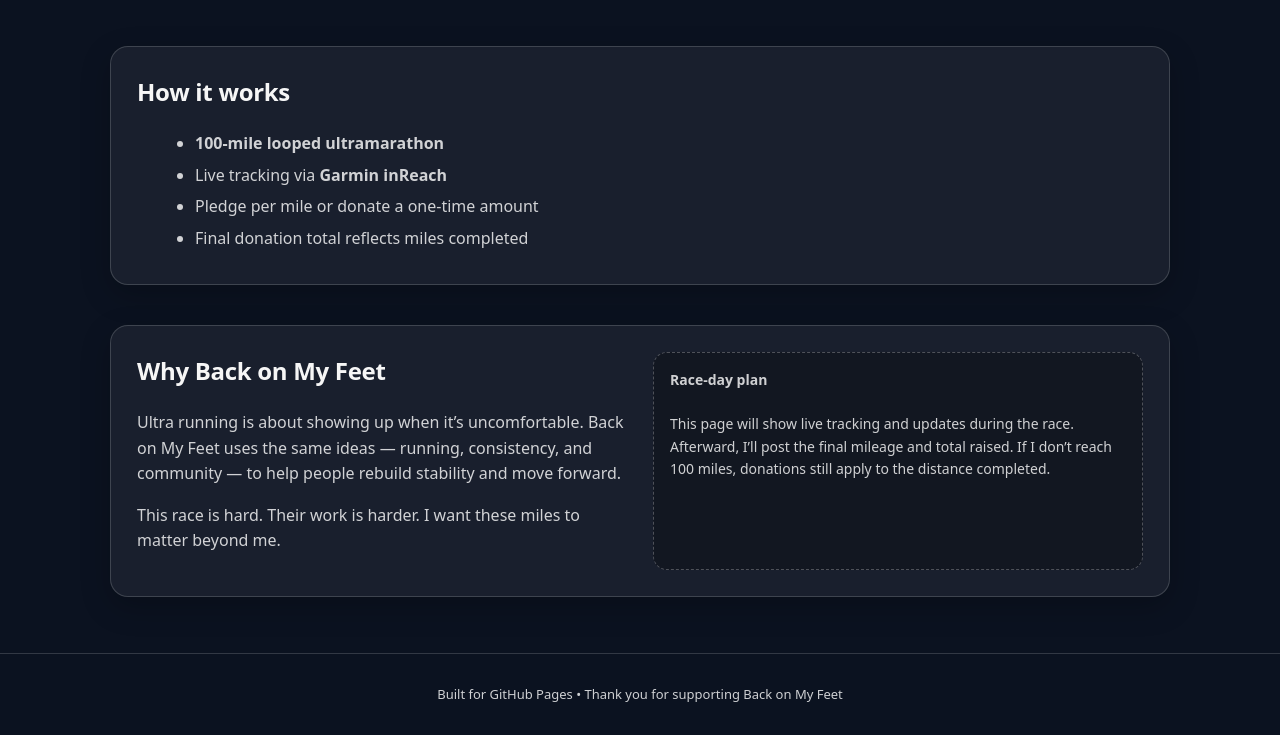
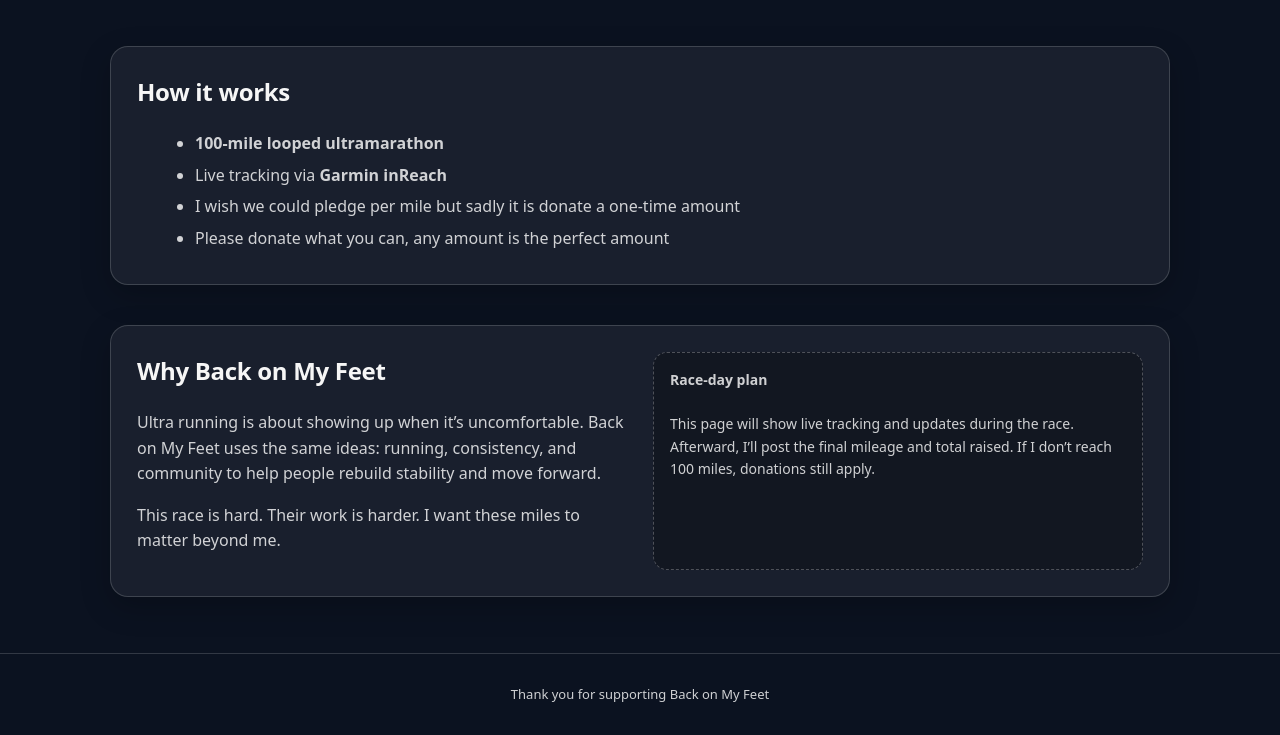
Before and after one commit to joekr/ultrajoe, a plain HTML site: page index.html in a window 1280 px wide. Shown: the part 778-1513 px from the top of the page. Drawn offline with Linux system fonts and the light colour scheme.

Commit message:
index.html update

```diff
--- a/index.html
+++ b/index.html
@@ -340,8 +340,8 @@
       <ul>
         <li><strong>100-mile looped ultramarathon</strong></li>
         <li>Live tracking via <strong>Garmin inReach</strong></li>
-        <li>Pledge per mile or donate a one-time amount</li>
-        <li>Final donation total reflects miles completed</li>
+        <li>I wish we could pledge per mile but sadly it is donate a one-time amount</li>
+        <li>Please donate what you can, any amount is the perfect amount</li>
       </ul>
     </section>
 
@@ -350,8 +350,8 @@
         <h2>Why Back on My Feet</h2>
         <p style="color:var(--muted);">
           Ultra running is about showing up when it’s uncomfortable.
-          Back on My Feet uses the same ideas — running, consistency,
-          and community — to help people rebuild stability and move forward.
+          Back on My Feet uses the same ideas: running, consistency,
+          and community to help people rebuild stability and move forward.
         </p>
         <p style="color:var(--muted);">
           This race is hard. Their work is harder.
@@ -363,13 +363,13 @@
         <strong>Race-day plan</strong><br><br>
         This page will show live tracking and updates during the race.
         Afterward, I’ll post the final mileage and total raised.
-        If I don’t reach 100 miles, donations still apply to the distance completed.
+        If I don’t reach 100 miles, donations still apply.
       </div>
     </section>
   </main>
 
   <footer>
-    Built for GitHub Pages • Thank you for supporting Back on My Feet
+    Thank you for supporting Back on My Feet
   </footer>
 
   <script>
```
